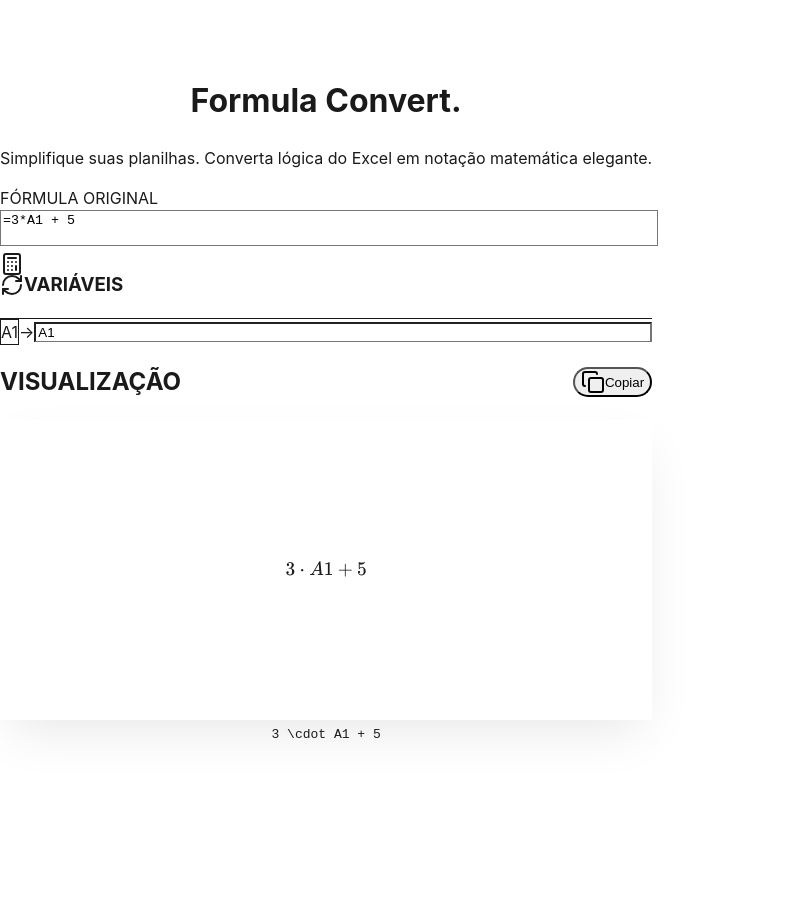
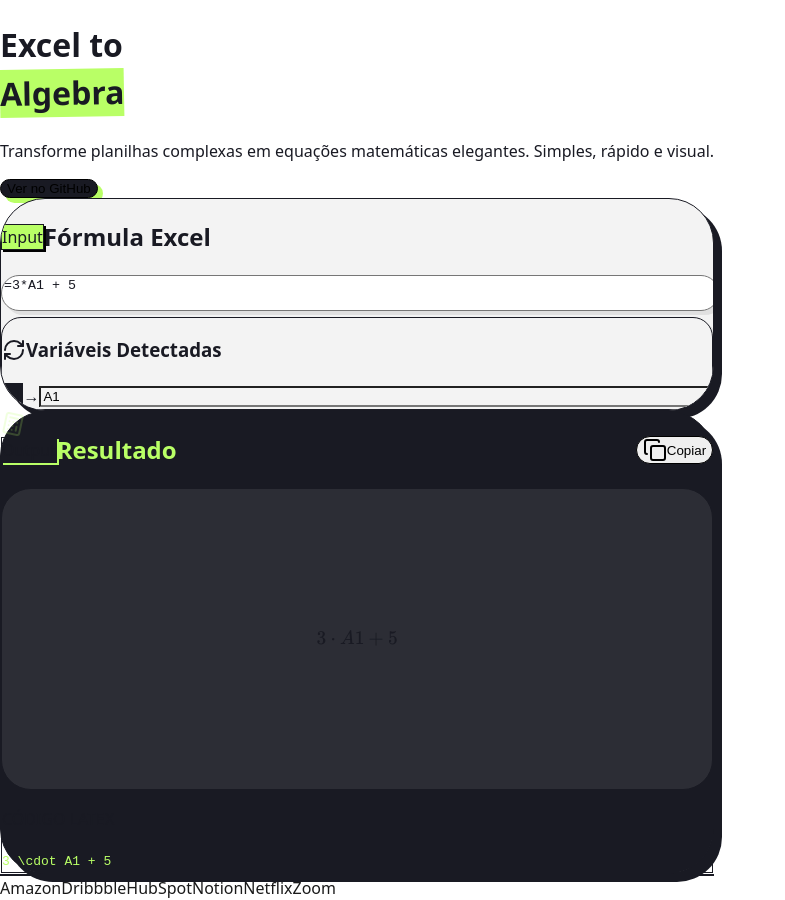
Before and after one commit to MD4NT4S/conversao-de-formula, a React (Vite) app: page / in a window 1280 px wide. Shown: the whole page, without its empty margins (0-785 px from the left). Before the commit the page ends 800 px from the top, so only its background shows below. Built offline with nearby package versions, Linux system fonts and the light colour scheme.

Commit message:
UI Redesign: Neo-Brutalist Positivus Style

```diff
--- a/src/components/Converter.tsx
+++ b/src/components/Converter.tsx
@@ -74,62 +74,69 @@ export const Converter: React.FC = () => {
     };
 
     return (
-        <div className="flex flex-col gap-12 w-full mx-auto">
+        <div className="flex flex-col gap-12 w-full mx-auto max-w-6xl px-4 md:px-8">
 
-            {/* Header Minimalista */}
-            <div className="text-center space-y-4">
-                <h1 className="text-5xl md:text-6xl font-serif text-gray-900 tracking-tight">
-                    Formula Convert.
+            {/* Header / Hero Section - Positivus Style */}
+            <div className="flex flex-col md:flex-row justify-between items-start md:items-end gap-6 mb-8">
+                <div className="space-y-4 max-w-2xl">
+                    <h1 className="text-5xl md:text-7xl font-bold text-[#191A23] leading-tight">
+                        Excel to <br />
+                        <span className="bg-[#B9FF66] px-2 rounded-lg inline-block transform -rotate-1">Algebra</span>
                     </h1>
-                <p className="text-gray-500 text-lg max-w-xl mx-auto font-light">
-                    Simplifique suas planilhas. Converta lógica do Excel em notação matemática elegante.
+                    <p className="text-[#191A23] text-lg md:text-xl font-normal max-w-lg">
+                        Transforme planilhas complexas em equações matemáticas elegantes. Simples, rápido e visual.
                     </p>
                 </div>
 
-            <div className="grid grid-cols-1 lg:grid-cols-2 gap-12 items-start">
-                {/* Left Column: Inputs */}
-                <div className="space-y-8">
+                {/* CTA / Action Button Style */}
+                <button
+                    onClick={() => window.open('https://github.com/MD4NT4S/conversao-de-formula', '_blank')}
+                    className="bg-[#191A23] text-white px-8 py-4 rounded-[14px] text-lg font-medium hover:bg-gray-800 transition-colors border border-black shadow-[5px_5px_0px_0px_#B9FF66] active:shadow-none active:translate-x-[5px] active:translate-y-[5px] transition-all"
+                >
+                    Ver no GitHub
+                </button>
+            </div>
 
-                    {/* Input Box Clean */}
-                    <div className="space-y-2">
-                        <label className="block text-sm font-semibold text-gray-900 uppercase tracking-wider">
-                            Fórmula Original
-                        </label>
-                        <div className="relative group">
+            {/* Main Grid: Neo-Brutalist Cards */}
+            <div className="grid grid-cols-1 lg:grid-cols-2 gap-8">
+
+                {/* LEFT CARD: INPUT (Light Gray Theme) */}
+                <div className="bg-[#F3F3F3] border border-black rounded-[45px] p-8 md:p-10 shadow-[8px_8px_0px_0px_#191A23] flex flex-col gap-6 relative overflow-hidden">
+                    {/* Decorative Circle */}
+                    <div className="absolute top-[-20px] left-[-20px] w-20 h-20 bg-[#B9FF66] rounded-full blur-[40px] opacity-50" />
+
+                    <div className="flex items-center gap-3">
+                        <span className="bg-[#B9FF66] px-2 py-1 text-xl font-bold border border-black rounded shadow-[2px_2px_0px_0px_#000]">Input</span>
+                        <h2 className="text-2xl font-bold">Fórmula Excel</h2>
+                    </div>
+
+                    <div className="space-y-4 flex-1">
                         <textarea
                             value={formula}
                             onChange={(e) => setFormula(e.target.value)}
-                                className="w-full h-40 bg-gray-50 border border-gray-200 rounded-none p-6 text-gray-800 font-mono text-lg focus:ring-0 focus:border-gray-900 outline-none transition-all resize-none placeholder:text-gray-300"
-                                placeholder="=SQRT(A1^2 + B1^2)"
+                            className="w-full h-48 bg-white border border-black rounded-[20px] p-6 text-[#191A23] font-mono text-lg focus:outline-none focus:ring-2 focus:ring-[#B9FF66] focus:border-black transition-all resize-none shadow-[4px_4px_0px_0px_#E0E0E0]"
+                            placeholder="Cole sua fórmula aqui...&#10;Ex: =SQRT(A1^2 + B1^2)"
                         />
-                            <div className="absolute bottom-4 right-4 pointer-events-none">
-                                <Calculator className="w-5 h-5 text-gray-300" />
-                            </div>
-                        </div>
-                    </div>
 
-                    {/* Variable Mapping Clean */}
+                        {/* Variables Section */}
                         {detectedVariables.length > 0 && (
-                        <div className="space-y-4">
-                            <div className="flex items-center justify-between border-b border-gray-100 pb-2">
-                                <h3 className="text-sm font-semibold text-gray-900 uppercase tracking-wider flex items-center gap-2">
-                                    <RefreshCw className="w-4 h-4" /> Variáveis
+                            <div className="mt-6 bg-white border border-black rounded-[20px] p-6 shadow-[4px_4px_0px_0px_#E0E0E0]">
+                                <h3 className="text-lg font-bold mb-4 flex items-center gap-2">
+                                    <RefreshCw className="w-5 h-5" /> Variáveis Detectadas
                                 </h3>
-                            </div>
-
-                            <div className="grid grid-cols-1 gap-4">
+                                <div className="space-y-3 max-h-[200px] overflow-y-auto pr-2 custom-scrollbar">
                                     {detectedVariables.map((v) => (
-                                    <div key={v} className="flex items-center gap-4 group hover:bg-gray-50 p-2 transition-colors -mx-2 rounded">
-                                        <div className="w-16 h-10 flex items-center justify-center bg-white border border-gray-200 font-mono text-sm text-gray-600 shadow-sm">
+                                        <div key={v} className="flex items-center gap-3">
+                                            <div className="bg-[#191A23] text-white px-3 py-1 rounded-md font-mono text-sm border border-black">
                                                 {v}
                                             </div>
-                                        <span className="text-gray-300 font-light">→</span>
+                                            <span className="text-gray-400">→</span>
                                             <input
                                                 type="text"
                                                 value={mappings[v] || ''}
                                                 onChange={(e) => handleMappingChange(v, e.target.value)}
-                                            className="flex-1 bg-transparent border-b border-gray-200 py-2 text-gray-900 focus:border-gray-900 outline-none transition-all placeholder:text-gray-300 placeholder:italic"
-                                            placeholder="Ex: x, \\alpha"
+                                                className="flex-1 bg-[#F3F3F3] border-b-2 border-gray-300 focus:border-[#B9FF66] outline-none px-2 py-1 transition-colors font-medium"
+                                                placeholder="Símbolo (Ex: x)"
                                             />
                                         </div>
                                     ))}
@@ -137,39 +144,59 @@ export const Converter: React.FC = () => {
                             </div>
                         )}
                     </div>
+                </div>
 
-                {/* Right Column: Preview */}
-                <div className="lg:pl-8 lg:border-l border-gray-100 h-full flex flex-col justify-center">
-                    <div className="sticky top-12 space-y-6">
+                {/* RIGHT CARD: OUTPUT (Dark Theme) */}
+                <div className="bg-[#191A23] border border-black rounded-[45px] p-8 md:p-10 shadow-[8px_8px_0px_0px_#191A23] flex flex-col gap-6 text-white relative">
+                    {/* Decorative Elements */}
+                    <div className="absolute top-10 right-10">
+                        <Calculator className="w-12 h-12 text-[#B9FF66] opacity-20 transform rotate-12" />
+                    </div>
+
                     <div className="flex items-center justify-between">
-                            <h2 className="text-sm font-semibold text-gray-900 uppercase tracking-wider">
-                                Visualização
-                            </h2>
+                        <div className="flex items-center gap-3">
+                            <span className="bg-white text-black px-2 py-1 text-xl font-bold border border-black rounded shadow-[2px_2px_0px_0px_#B9FF66]">Output</span>
+                            <h2 className="text-2xl font-bold text-[#B9FF66]">Resultado</h2>
+                        </div>
                         <button
                             onClick={copyToClipboard}
-                                className="flex items-center gap-2 px-6 py-2 bg-gray-900 hover:bg-gray-800 text-white rounded-full transition-all text-sm font-medium active:scale-95 shadow-lg shadow-gray-200"
+                            className="flex items-center gap-2 px-4 py-2 rounded-full border border-white/20 hover:bg-white/10 transition-colors text-sm font-medium"
                         >
-                                <Copy className="w-4 h-4" />
-                                Copiar
+                            <Copy className="w-4 h-4" /> Copiar
                         </button>
                     </div>
 
-                        {/* LaTeX Render Container Clean */}
+                    {/* Preview Area - "Terminal" Style */}
                     <div
-                            className="bg-white border-none min-h-[300px] flex items-center justify-center p-8 cursor-pointer hover:bg-gray-50 transition-colors rounded-3xl shadow-[0_20px_50px_-12px_rgba(0,0,0,0.1)]"
+                        className="flex-1 bg-[#2C2D35] border border-gray-700 rounded-[30px] p-8 flex items-center justify-center min-h-[300px] relative cursor-pointer hover:border-[#B9FF66] transition-colors group"
                         onClick={copyToClipboard}
-                            title="Clique para copiar"
                     >
-                            <div id="latex-preview" className="text-2xl sm:text-4xl text-gray-900 select-all font-serif"></div>
+                        <div id="latex-preview" className="text-2xl sm:text-4xl text-white select-all font-serif z-10"></div>
+
+                        <div className="absolute inset-0 flex items-center justify-center opacity-0 group-hover:opacity-10 transition-opacity">
+                            <div className="bg-[#B9FF66] text-black px-4 py-2 rounded-full font-bold text-sm shadow-lg pointer-events-none transform translate-y-12 group-hover:translate-y-0 transition-transform">
+                                Clique para Copiar
+                            </div>
+                        </div>
                     </div>
 
-                        {/* Raw Code Clean */}
-                        <div className="text-center">
-                            <code className="text-xs text-gray-400 font-mono selection:bg-gray-200 p-2 rounded cursor-pointer hover:text-gray-600 transition-colors" onClick={copyToClipboard}>
-                                {latexOutput || 'Aguardando fórmula...'}
+                    {/* Code Snippet */}
+                    <div className="bg-black/30 rounded-xl p-4 border border-white/10">
+                        <p className="text-xs text-gray-500 mb-2 uppercase tracking-wider font-bold">Código LaTeX</p>
+                        <code className="text-sm font-mono text-[#B9FF66] break-all">
+                            {latexOutput || '...'}
                         </code>
                     </div>
                 </div>
+
+            </div>
+
+            {/* Footer Style */}
+            <div className="mt-12 flex justify-between items-center border-t-2 border-black pt-8">
+                <div className="flex gap-4">
+                    {['Amazon', 'Dribbble', 'HubSpot', 'Notion', 'Netflix', 'Zoom'].map((brand) => (
+                        <span key={brand} className="text-gray-400 font-bold text-lg grayscale hover:grayscale-0 transition-all cursor-default">{brand}</span>
+                    ))}
                 </div>
             </div>
         </div>
--- a/src/index.css
+++ b/src/index.css
@@ -4,13 +4,15 @@
 
 @import 'katex/dist/katex.min.css';
 
+@import url('https://fonts.googleapis.com/css2?family=Space+Grotesk:wght@300;400;500;600;700&display=swap');
+
 :root {
-  font-family: Inter, system-ui, Avenir, Helvetica, Arial, sans-serif;
+  font-family: 'Space Grotesk', system-ui, sans-serif;
   line-height: 1.5;
   font-weight: 400;
 
   color-scheme: light;
-  color: #1a1a1a;
+  color: #191A23;
   background-color: #ffffff;
 
   font-synthesis: none;
```
Lines whose indentation alone changed are shown as unchanged.
